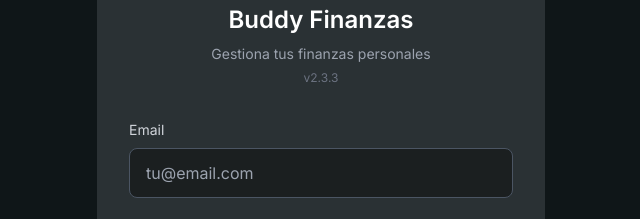
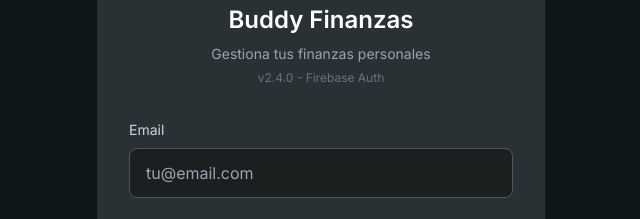
Before and after one commit to IngNate2405/buddy-finanzas-app, a plain HTML site: page login.html in a window 1280 px wide. Shown: the part 236-455 px from the top of the page, 319-959 px from the left. Drawn offline with nearby package versions, Linux system fonts and the light colour scheme.

Commit message:
Actualizar versión visible en login.html a v2.4.0 - Firebase Auth

```diff
--- a/login.html
+++ b/login.html
@@ -27,7 +27,7 @@
       </div>
       <h1 class="text-2xl font-bold text-white mb-2">Buddy Finanzas</h1>
       <p class="text-gray-400 text-sm">Gestiona tus finanzas personales</p>
-      <span class="text-xs text-gray-500">v2.3.3</span>
+      <span class="text-xs text-gray-500">v2.4.0 - Firebase Auth</span>
     </div>
 
     <!-- Login Form -->
```
